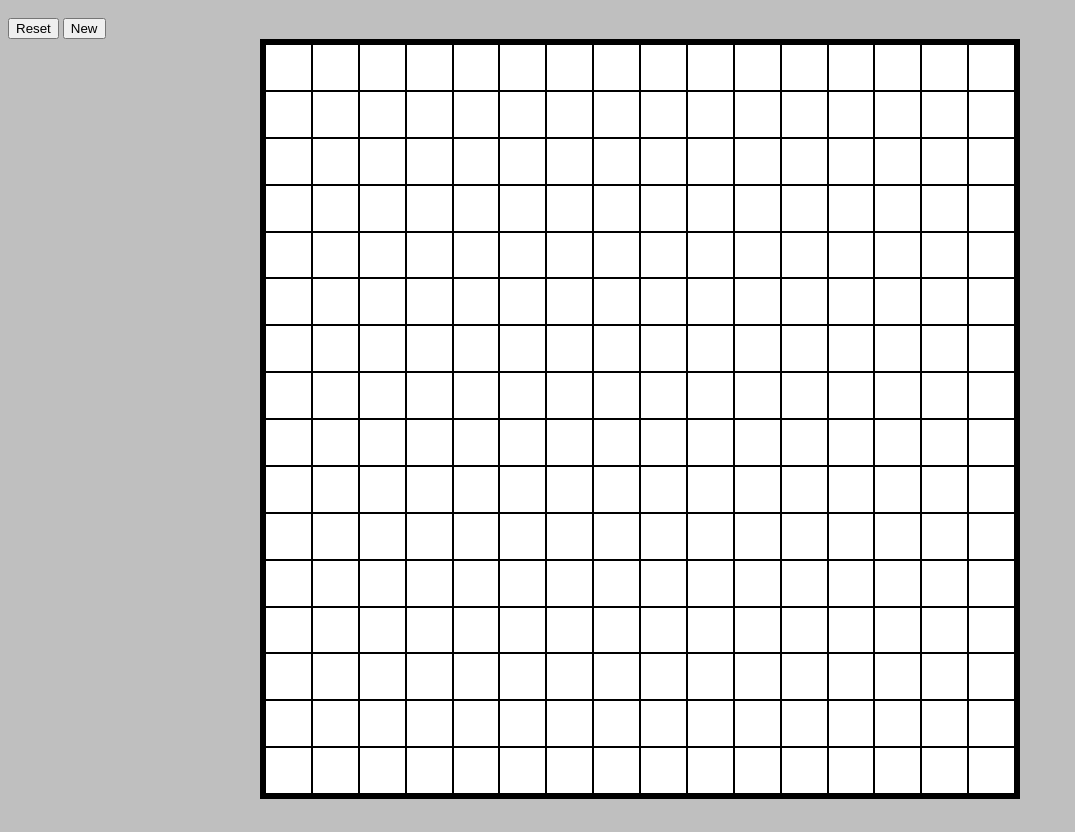
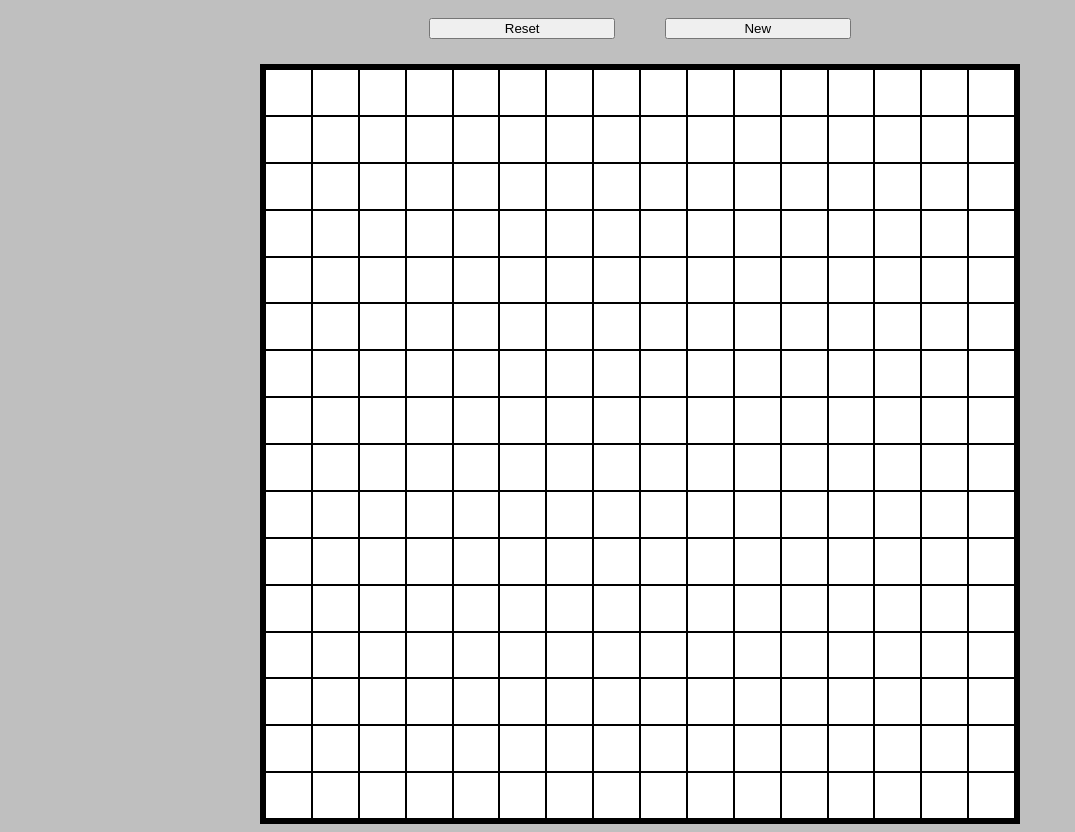
Before and after one commit to AxelCurso/Etch-A-Sketch, a plain HTML site: page index.html in a window 1280 px wide. Shown: the part 107-939 px from the top of the page, without its empty margins (0-1075 px from the left). Before the commit the page ends 914 px from the top, so only its background shows below. Drawn offline with Linux system fonts and the light colour scheme.

Commit message:
Beautiful buttons

```diff
--- a/index.html
+++ b/index.html
@@ -7,8 +7,10 @@
   </head>
   <body>
     <h1>Etch A Sketch</h1>
-    <button class="reset">Reset</button>
-    <button class="new">New</button>
+    <div class="buttons">
+      <button class="reset">Reset</button>
+      <button class="new">New</button>
+    </div>
     <div class="container">
     </div>
     <script src="./script.js" charset="utf-8"></script>
--- a/style.css
+++ b/style.css
@@ -5,6 +5,23 @@ body, html {
 h1 {
   text-align: center;
   font-size: 50px;
+}
+
+.buttons {
+  display: grid;
+  margin-left: auto;
+  margin-right: auto;
+  grid-template-columns: 2fr 1fr 1fr 2fr;
+  grid-gap: 50px;
+  padding-bottom: 25px;
+}
+
+.reset {
+  grid-column: 2 / 3;
+}
+
+.new {
+  grid-column: 3 / 4;
 }
 
 .container {
```
